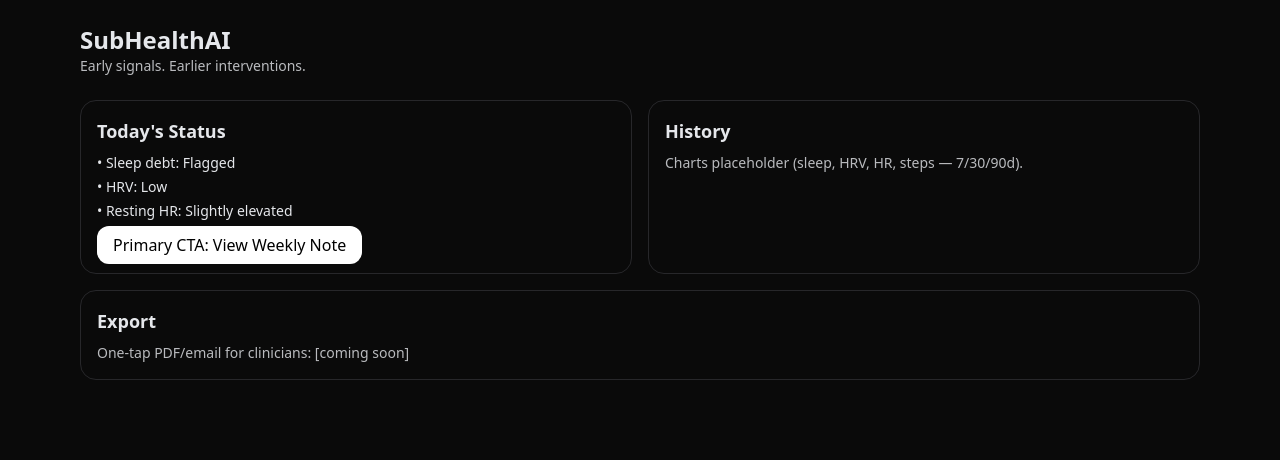
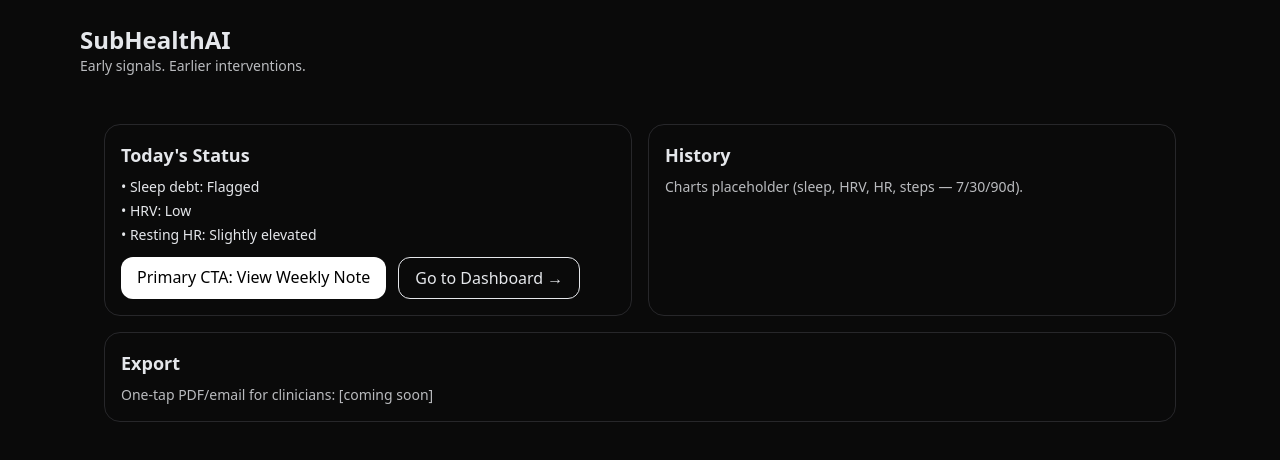
Before and after one commit to Shaarax/subhealthai, a Next.js app: page / in a window 1280 px wide. Shown: the top 460 px of the page. Built offline with nearby package versions, Linux system fonts and the light colour scheme.

Commit message:
feat(home): add navigation link to dashboard

```diff
--- a/app/page.tsx
+++ b/app/page.tsx
@@ -2,7 +2,7 @@ import Link from "next/link";
 
 export default function HomePage() {
   return (
-    <main className="grid gap-4 md:grid-cols-2">
+    <main className="grid gap-4 md:grid-cols-2 p-6">
       <section className="rounded-2xl border border-zinc-800 p-4">
         <h2 className="mb-2 text-lg font-semibold">Today's Status</h2>
         <ul className="space-y-1 text-sm">
@@ -10,19 +10,34 @@ export default function HomePage() {
           <li>• HRV: <span className="font-medium">Low</span></li>
           <li>• Resting HR: <span className="font-medium">Slightly elevated</span></li>
         </ul>
-        <div className="mt-3">
-          <Link href="/weekly" className="rounded-xl bg-white px-4 py-2 text-black">Primary CTA: View Weekly Note</Link>
+        <div className="mt-3 flex gap-3">
+          <Link
+            href="/weekly"
+            className="rounded-xl bg-white px-4 py-2 text-black"
+          >
+            Primary CTA: View Weekly Note
+          </Link>
+          <Link
+            href="/dashboard"
+            className="rounded-xl border px-4 py-2"
+          >
+            Go to Dashboard →
+          </Link>
         </div>
       </section>
 
       <section className="rounded-2xl border border-zinc-800 p-4">
         <h2 className="mb-2 text-lg font-semibold">History</h2>
-        <p className="text-sm opacity-80">Charts placeholder (sleep, HRV, HR, steps — 7/30/90d).</p>
+        <p className="text-sm opacity-80">
+          Charts placeholder (sleep, HRV, HR, steps — 7/30/90d).
+        </p>
       </section>
 
       <section className="rounded-2xl border border-zinc-800 p-4 md:col-span-2">
         <h2 className="mb-2 text-lg font-semibold">Export</h2>
-        <p className="text-sm opacity-80">One-tap PDF/email for clinicians: [coming soon]</p>
+        <p className="text-sm opacity-80">
+          One-tap PDF/email for clinicians: [coming soon]
+        </p>
       </section>
     </main>
   );
```
